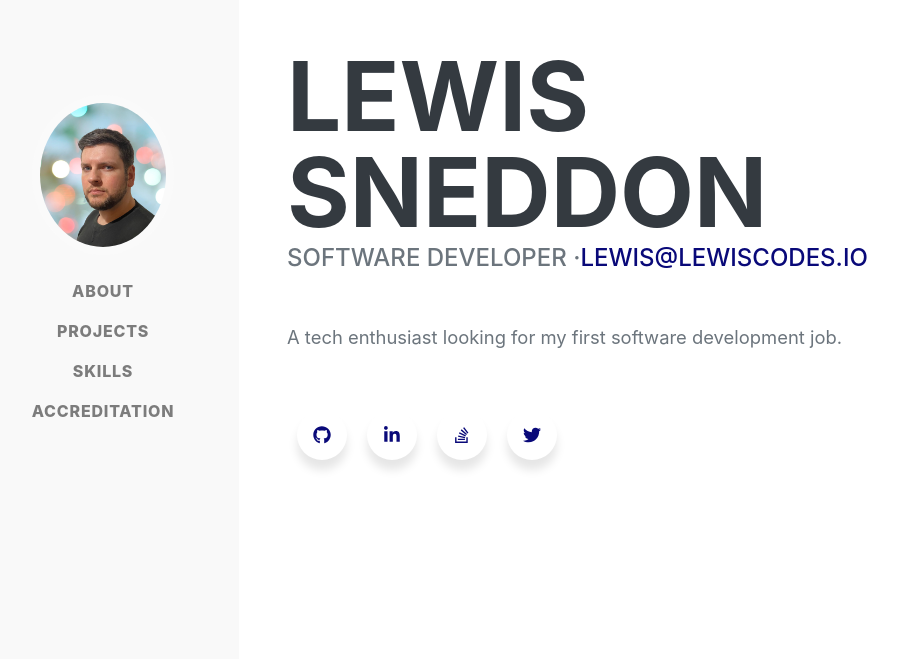
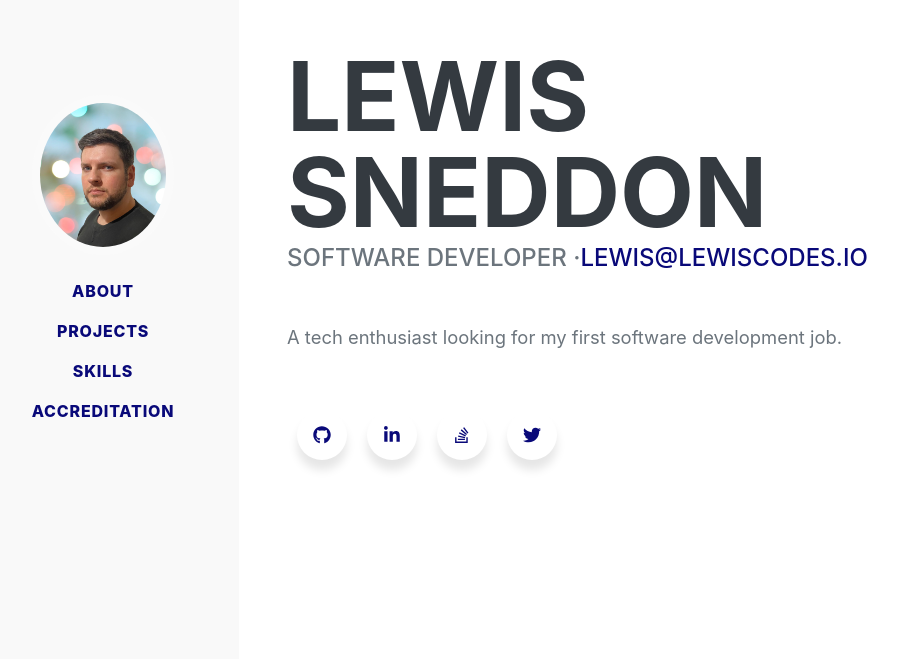
Before and after one commit to lsneddon-cmd/Portfolio_Site_React, a React (Create React App) app: page / in a window 1280 px wide. Shown: the part 141-800 px from the top of the page, without its empty margins (33-931 px from the left). Built offline with nearby package versions, Linux system fonts and the light colour scheme; a web font is replaced by a local one.

Commit message:
previous nav bar

```diff
--- a/src/Components/NavBar/NavBar.jsx
+++ b/src/Components/NavBar/NavBar.jsx
@@ -1,10 +1,9 @@
 import React from "react";
-import Navbar from "react-bootstrap/Navbar"
 import "./NavBar.css"
 
 const NavBar = () => {
   return (
-    <Navbar className="navbar navbar-expand-lg fixed-top" id="sideNav">
+    <nav className="navbar navbar-expand-lg fixed-top" id="sideNav">
       <a className="navbar-brand js-scroll-trigger" href="#page-top">
         <span className="d-none d-lg-block">
           <img
@@ -49,7 +48,7 @@ const NavBar = () => {
           </li>
         </ul>
       </div>
-    </Navbar>
+    </nav>
   );
 };
 
```
